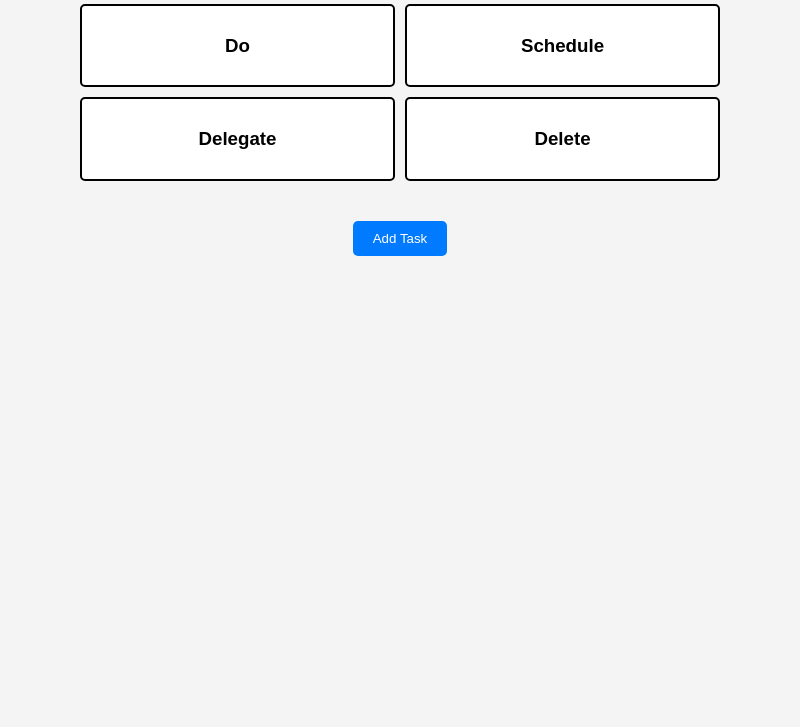
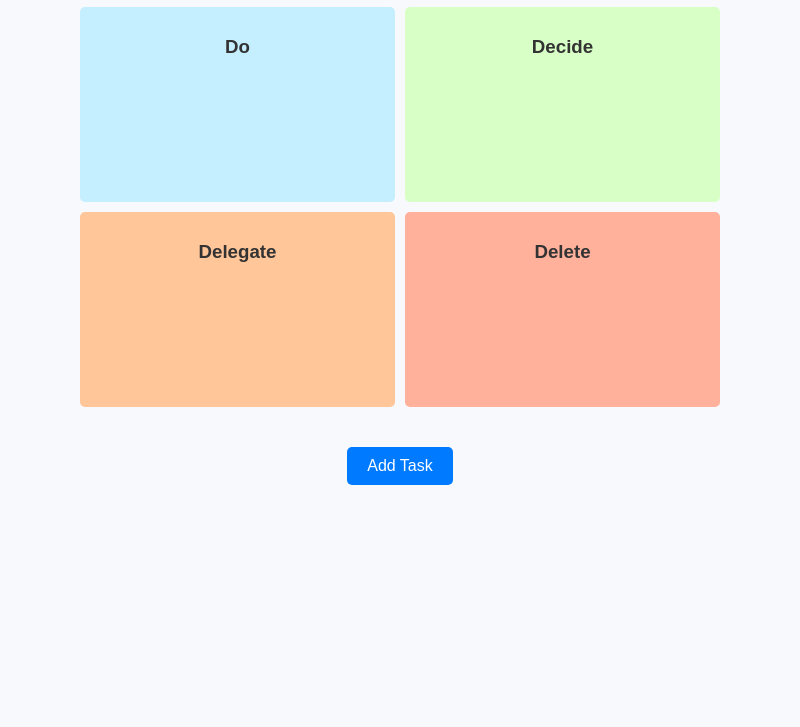
Before and after one commit to Team-07-CSE-210-FA-24/cse210-fa24-group07, an Electron app: page application/renderer/view.html in a window 800 px wide. Shown: the part 73-800 px from the top of the page. Drawn offline with Linux system fonts and the light colour scheme; no server answers.

Commit message:
Separate HTML/CSS and adjust colors

```diff
--- /dev/null
+++ b/application/renderer/view.css
@@ -0,0 +1,77 @@
+body {
+    font-family: Arial, sans-serif;
+    text-align: center;
+    background-color: #f7f9fc;
+    margin: 0;
+    padding: 0;
+}
+
+h1 {
+    font-size: 2em;
+    color: #333;
+  }
+
+#matrix {
+    display: grid;
+    grid-template-columns: 1fr 1fr;
+    gap: 10px;
+    margin: 20px auto;
+    width: 80%;
+    min-height: 25rem;
+}
+
+.quadrant {
+    /* border: 2px solid black; */
+    border: none;
+    padding: 10px;
+    border-radius: 5px;
+    background-color: white;
+}
+
+#quadrant1 {
+    background-color: #c5efff;
+    color: #333;
+}
+
+#quadrant2 {
+    background-color: #d8ffc6;
+    color: #333;
+}
+
+#quadrant3 {
+    background-color: #ffc69a;
+    color: #333;
+}
+
+#quadrant4 {
+    background-color: #ffb19c;
+    color: #333;
+}
+
+ul {
+    list-style: none;
+    padding: 0;
+}
+
+li {
+    margin: 5px 0;
+}
+
+button {
+    margin-top: 20px;
+}
+
+#add-task-button {
+    padding: 10px 20px;
+    background-color: #007bff;
+    color: white;
+    border: none;
+    border-radius: 5px;
+    cursor: pointer;
+    font-size: 1em;
+    transition: background-color 0.3s ease;
+}
+
+#add-task-button:hover {
+    background-color: #0056b3;
+}
--- a/application/renderer/view.html
+++ b/application/renderer/view.html
@@ -2,60 +2,7 @@
 <html>
 <head>
   <title>Eisenhower Matrix</title>
-  <style>
-    body {
-      font-family: Arial, sans-serif;
-      text-align: center;
-      background-color: #f4f4f4;
-      margin: 0;
-      padding: 0;
-    }
-
-    h1 {
-      margin: 20px 0;
-    }
-
-    #matrix {
-      display: grid;
-      grid-template-columns: 1fr 1fr;
-      gap: 10px;
-      margin: 20px auto;
-      width: 80%;
-    }
-
-    .quadrant {
-      border: 2px solid black;
-      padding: 10px;
-      border-radius: 5px;
-      background-color: white;
-    }
-
-    ul {
-      list-style: none;
-      padding: 0;
-    }
-
-    li {
-      margin: 5px 0;
-    }
-
-    button {
-      margin-top: 20px;
-    }
-
-    #add-task-button {
-      padding: 10px 20px;
-      background-color: #007bff;
-      color: white;
-      border: none;
-      border-radius: 5px;
-      cursor: pointer;
-    }
-
-    #add-task-button:hover {
-      background-color: #0056b3;
-    }
-  </style>
+  <link rel="stylesheet" href="view.css">
 </head>
 <body>
   <h1>Eisenhower Matrix</h1>
@@ -65,7 +12,7 @@
       <ul></ul>
     </div>
     <div class="quadrant" id="quadrant2">
-      <h3>Schedule</h3>
+      <h3>Decide</h3>
       <ul></ul>
     </div>
     <div class="quadrant" id="quadrant3">
```
